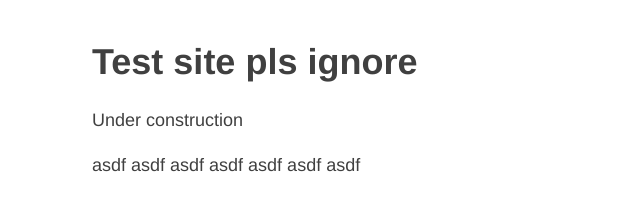
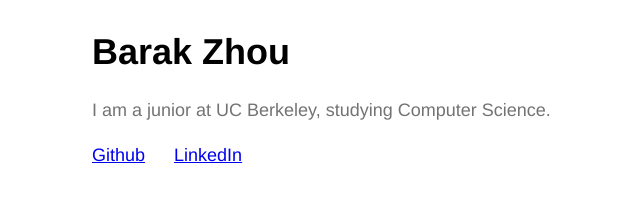
Before and after one commit to zhoubw/zhoubw.github.io, a plain HTML site: page index.html in a window 1280 px wide. Shown: the whole page, without its empty margins (223-863 px from the left). Drawn offline with Linux system fonts and the light colour scheme.

Commit message:
css changes

```diff
--- a/index.html
+++ b/index.html
@@ -4,30 +4,19 @@
     <meta charset="utf-8">
     <meta content="width=device-width, initial-scale=1" name="viewport">
     <title>Barak Zhou</title>
-    <style type="text/css">
-      body {
-      margin: 40px auto;
-      max-width: 650px;
-      line-height: 1.5;
-
-      font-family: "Helvetica", sans-serif;
-      font-size: 18px;
-      color: #404040;
-      padding:0 10px
-      }
-      h1,h2,h3 {
-      line-height:1.2
-      }
-    </style>
+    <link rel="stylesheet" href="styles.css" />
   </head>
   <body>
     <header>
-      <h1>Test site pls ignore</h1>
-      <aside>
-	Under construction
-      </aside>
+      <h1>Barak Zhou</h1>
+      <p>I am a junior at UC Berkeley, studying Computer Science.</p>
+      <!--<p>Last summer, I was an intern at <a href="https://www.clearslide.com/">ClearSlide</a>.</p>-->
     </header>
-    <p>asdf asdf asdf asdf asdf asdf asdf</p>
+
+    <div class="links">
+      <a href="https://github.com/zhoubw">Github</a>
+      <a href="https://www.linkedin.com/in/barak-zhou-94a0b1148/">LinkedIn</a>
+    </div>
 
   </body>
 </html>
--- /dev/null
+++ b/styles.css
@@ -0,0 +1,22 @@
+body {
+    margin: 30px auto;
+    max-width: 650px;
+    line-height: 150%;
+    font-size: 18px;
+    font-family: "Helvetica", sans-serif;
+    padding:0 10px
+}
+
+h1,h2,h3 {
+    line-height:1.2
+}
+
+p {
+    color: #737373;
+
+}
+
+.links a {
+    padding: 0px 24px 0px 0px;
+    align: left
+}
```
Also changed, not shown: 1 other file.
